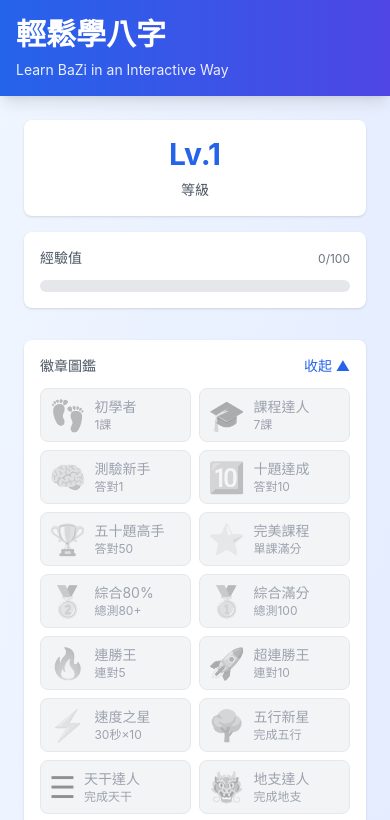
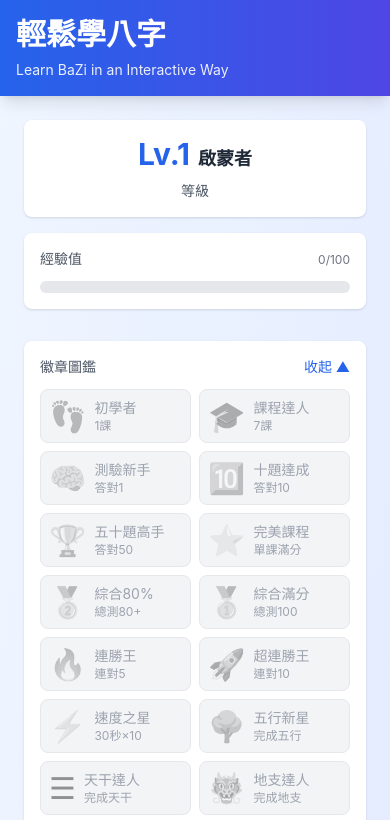
Before and after one commit to insilencio-app/bazi-game, a React (Vite) app: page / in a window 390 px wide. Shown: the top 820 px of the page. Built offline with nearby package versions, Linux system fonts and the light colour scheme.

Commit message:
Fix mobile layout for match-type questions - force 2-column layout on all screen sizes

```diff
--- a/src/pages/HomePage.tsx
+++ b/src/pages/HomePage.tsx
@@ -177,6 +177,32 @@ const loadPersistedProgress = (): PersistedProgress => {
   }
 };
 
+const getLevelTitle = (level: number): string => {
+  if (level >= 30) return '陰陽宗師';
+  if (level >= 25) return '天命者';
+  if (level >= 21) return '八字聖人';
+  if (level === 20) return '大師';
+  if (level === 19) return '智者';
+  if (level === 18) return '玄門高手';
+  if (level === 17) return '命理宗師';
+  if (level === 16) return '宗師';
+  if (level === 15) return '博學士';
+  if (level === 14) return '專家';
+  if (level === 13) return '命理師';
+  if (level === 12) return '玄學士';
+  if (level === 11) return '術士';
+  if (level === 10) return '精進者';
+  if (level === 9) return '悟道士';
+  if (level === 8) return '通者';
+  if (level === 7) return '勤修士';
+  if (level === 6) return '實踐者';
+  if (level === 5) return '明理生';
+  if (level === 4) return '求道者';
+  if (level === 3) return '習者';
+  if (level === 2) return '入門生';
+  return '啟蒙者';
+};
+
 const calculateLevelProgress = (totalXp: number) => {
   let level = 1;
   let xpIntoCurrentLevel = totalXp;
@@ -262,9 +288,14 @@ export const HomePage: React.FC = () => {
   const [fastCorrectInRun, setFastCorrectInRun] = useState(0);
   const [questionStartAt, setQuestionStartAt] = useState<number | null>(null);
   const [isBadgeGalleryOpen, setIsBadgeGalleryOpen] = useState(true);
+  const [levelUpNotice, setLevelUpNotice] = useState<number | null>(null);
+  const [pendingBadgeNotices, setPendingBadgeNotices] = useState<BadgeId[]>([]);
+  const [activeBadgeNotice, setActiveBadgeNotice] = useState<BadgeId | null>(null);
 
   const levelProgress = calculateLevelProgress(userProgress.totalXp);
   const allBadgeIds = Object.keys(BADGE_DEFINITIONS) as BadgeId[];
+  const previousLevelRef = React.useRef(levelProgress.level);
+  const previousUnlockedBadgeIdsRef = React.useRef<Set<BadgeId>>(new Set(unlockedBadgeIds));
 
   React.useEffect(() => {
     if (typeof window === 'undefined') return;
@@ -280,6 +311,52 @@ export const HomePage: React.FC = () => {
 
     window.localStorage.setItem(PROGRESS_STORAGE_KEY, JSON.stringify(payload));
   }, [userProgress, completedLessonIds, perfectLessonIds, highScoreLessonIds, lessonAttemptCounts, unlockedBadgeIds]);
+
+  React.useEffect(() => {
+    if (levelProgress.level > previousLevelRef.current) {
+      setLevelUpNotice(levelProgress.level);
+    }
+    previousLevelRef.current = levelProgress.level;
+  }, [levelProgress.level]);
+
+  React.useEffect(() => {
+    if (levelUpNotice === null) return;
+
+    const timer = window.setTimeout(() => {
+      setLevelUpNotice(null);
+    }, 10000);
+
+    return () => window.clearTimeout(timer);
+  }, [levelUpNotice]);
+
+  React.useEffect(() => {
+    const prevUnlocked = previousUnlockedBadgeIdsRef.current;
+    const newlyUnlocked = unlockedBadgeIds.filter((badgeId) => !prevUnlocked.has(badgeId));
+
+    if (newlyUnlocked.length > 0) {
+      setPendingBadgeNotices((prev) => [...prev, ...newlyUnlocked]);
+    }
+
+    previousUnlockedBadgeIdsRef.current = new Set(unlockedBadgeIds);
+  }, [unlockedBadgeIds]);
+
+  React.useEffect(() => {
+    if (levelUpNotice !== null || activeBadgeNotice || pendingBadgeNotices.length === 0) return;
+
+    const [nextBadgeId, ...rest] = pendingBadgeNotices;
+    setActiveBadgeNotice(nextBadgeId);
+    setPendingBadgeNotices(rest);
+  }, [pendingBadgeNotices, activeBadgeNotice, levelUpNotice]);
+
+  React.useEffect(() => {
+    if (!activeBadgeNotice) return;
+
+    const timer = window.setTimeout(() => {
+      setActiveBadgeNotice(null);
+    }, 10000);
+
+    return () => window.clearTimeout(timer);
+  }, [activeBadgeNotice]);
 
   // Generate random questions when in quiz mode
   React.useEffect(() => {
@@ -522,9 +599,46 @@ export const HomePage: React.FC = () => {
     },
   ];
 
+  const rewardOverlay = (
+    (levelUpNotice !== null || activeBadgeNotice) ? (
+      <div className="fixed inset-0 z-50 flex items-center justify-center bg-black/50 p-4 animate-in fade-in duration-300">
+        {levelUpNotice !== null && (
+          <div className="w-full max-w-md rounded-3xl bg-gradient-to-br from-indigo-600 to-blue-600 text-white shadow-2xl px-6 py-8 text-center animate-in zoom-in-95 duration-300 pointer-events-auto">
+            <p className="text-sm opacity-90">等級提升</p>
+            <p className="text-4xl mt-2">🎉</p>
+            <p className="text-2xl sm:text-3xl font-extrabold mt-2">升到 Lv.{levelUpNotice}</p>
+            <p className="text-xl sm:text-2xl font-bold mt-2 opacity-95">{getLevelTitle(levelUpNotice)}</p>
+            <button
+              onClick={() => setLevelUpNotice(null)}
+              className="mt-6 w-full rounded-xl bg-white/20 hover:bg-white/30 transition-colors py-2 font-semibold"
+            >
+              繼續
+            </button>
+          </div>
+        )}
+
+        {levelUpNotice === null && activeBadgeNotice && (
+          <div className="w-full max-w-md rounded-3xl bg-white border border-amber-200 shadow-2xl px-6 py-8 text-center animate-pulse pointer-events-auto">
+            <p className="text-sm text-amber-700 font-semibold">新徽章解鎖</p>
+            <p className="text-5xl mt-3">{BADGE_DEFINITIONS[activeBadgeNotice].emoji}</p>
+            <p className="text-2xl sm:text-3xl font-extrabold text-gray-800 mt-2">{BADGE_DEFINITIONS[activeBadgeNotice].name}</p>
+            <p className="text-sm sm:text-base text-gray-500 mt-2">{BADGE_DEFINITIONS[activeBadgeNotice].hintLong}</p>
+            <button
+              onClick={() => setActiveBadgeNotice(null)}
+              className="mt-6 w-full rounded-xl bg-amber-500 hover:bg-amber-600 text-white transition-colors py-2 font-semibold"
+            >
+              繼續
+            </button>
+          </div>
+        )}
+      </div>
+    ) : null
+  );
+
   // Main Menu
   if (currentMode === 'menu') {
     return (
+      <>
         <div className="min-h-screen bg-gradient-to-br from-blue-50 to-indigo-100">
           {/* Header */}
           <header className="bg-gradient-to-r from-blue-600 to-indigo-600 text-white p-4 sm:p-8 shadow-lg">
@@ -536,7 +650,10 @@ export const HomePage: React.FC = () => {
           <div className="max-w-6xl mx-auto p-6">
             <div className="grid grid-cols-1 sm:grid-cols-2 gap-4 mb-8">
               <div className="bg-white p-4 sm:p-6 rounded-lg shadow text-center">
-              <div className="text-3xl sm:text-4xl lg:text-5xl font-bold text-blue-600">Lv.{levelProgress.level}</div>
+                <div className="flex items-baseline justify-center gap-2 sm:gap-3">
+                  <span className="text-3xl sm:text-4xl lg:text-5xl font-bold text-blue-600">Lv.{levelProgress.level}</span>
+                  <span className="text-lg sm:text-xl lg:text-2xl text-gray-800 font-semibold">{getLevelTitle(levelProgress.level)}</span>
+                </div>
                 <p className="text-sm sm:text-base lg:text-lg text-gray-600 mt-2">等級</p>
               </div>
               <div className="bg-white p-4 sm:p-6 rounded-lg shadow">
@@ -647,6 +764,8 @@ export const HomePage: React.FC = () => {
             </div>
           </div>
         </div>
+        {rewardOverlay}
+      </>
     );
   }
 
@@ -843,6 +962,7 @@ export const HomePage: React.FC = () => {
 
     if (isQuizFinished) {
       return (
+        <>
           <div className="max-w-3xl mx-auto p-6 bg-white rounded-lg shadow-lg text-center">
             <h2 className="text-5xl font-bold mb-4">綜合測驗完成！</h2>
             <p className="text-xl text-gray-600 mb-6">你已完成綜合測驗。</p>
@@ -858,6 +978,8 @@ export const HomePage: React.FC = () => {
               返回主頁
             </button>
           </div>
+          {rewardOverlay}
+        </>
       );
     }
 
@@ -899,12 +1021,10 @@ export const HomePage: React.FC = () => {
             <h1 className="text-2xl sm:text-3xl font-bold text-gray-800">總測驗</h1>
             <button
               onClick={() => setCurrentMode('menu')}
-              className="p-2 rounded-full bg-gray-200 hover:bg-gray-300 text-gray-700 hover:text-gray-900 transition-colors"
+              className="bg-red-500 text-white px-4 py-2 rounded-lg hover:bg-red-600 font-semibold text-sm sm:text-base transition-colors"
               title="返回主頁"
             >
-              <svg className="w-8 h-8" fill="none" stroke="currentColor" viewBox="0 0 24 24">
-                <path strokeLinecap="round" strokeLinejoin="round" strokeWidth={2} d="M3 12a9 9 0 1 1 18 0 9 9 0 0 1-18 0z" />
-              </svg>
+              返回主頁
             </button>
           </div>
           <div className="w-full bg-gray-200 rounded-full h-2 mt-4">
--- a/src/pages/LessonPage.tsx
+++ b/src/pages/LessonPage.tsx
@@ -616,9 +616,9 @@ export const LessonPage: React.FC<LessonProps> = ({ lessonId, onComplete, onExit
         <div className="mb-8">
           <h2 className="text-xl sm:text-3xl lg:text-4xl font-bold mb-3 sm:mb-4 text-gray-800">{currentStep.prompt}</h2>
           <p className="text-sm sm:text-base text-gray-600 mb-4">先選擇左邊的項目，然後點擊右邊對應的選項進行配對</p>
-          <div className="grid grid-cols-1 sm:grid-cols-2 gap-3 sm:gap-4">
-            <div className="space-y-2">
-              <h3 className="text-sm sm:text-base font-semibold text-gray-700 mb-2">選擇項目：</h3>
+          <div className="grid grid-cols-2 gap-2 sm:gap-4">
+            <div className="space-y-1.5 sm:space-y-2">
+              <h3 className="text-xs sm:text-base font-semibold text-gray-700 mb-1 sm:mb-2">選擇項目：</h3>
               {currentStep.pairs.map((pair, index) => {
                 const uniqueKey = `${pair.left}-${index}`;
                 const isMatched = matchedPairs.some((mp) => mp[0] === uniqueKey);
@@ -627,7 +627,7 @@ export const LessonPage: React.FC<LessonProps> = ({ lessonId, onComplete, onExit
                     key={uniqueKey}
                     onClick={() => handleMatchLeft(pair.left, index)}
                     disabled={isMatched}
-                    className={`w-full p-2 sm:p-3 rounded-lg border-2 text-left transition-all text-xs sm:text-base lg:text-lg font-semibold ${
+                    className={`w-full p-1.5 sm:p-3 rounded-lg border-2 text-left transition-all text-xs sm:text-base lg:text-lg font-semibold ${
                       isMatched
                         ? 'border-green-500 bg-green-50 text-green-700 cursor-not-allowed opacity-60'
                         : selectedLeft === uniqueKey
@@ -640,8 +640,8 @@ export const LessonPage: React.FC<LessonProps> = ({ lessonId, onComplete, onExit
                 );
               })}
             </div>
-            <div className="space-y-2">
-              <h3 className="text-sm sm:text-base font-semibold text-gray-700 mb-2">配對選項：</h3>
+            <div className="space-y-1.5 sm:space-y-2">
+              <h3 className="text-xs sm:text-base font-semibold text-gray-700 mb-1 sm:mb-2">配對選項：</h3>
               {shuffledRights.map((item) => {
                 const isMatched = matchedPairs.some((mp) => mp[1] === item.id);
                 return (
@@ -649,7 +649,7 @@ export const LessonPage: React.FC<LessonProps> = ({ lessonId, onComplete, onExit
                     key={item.id}
                     onClick={() => handleMatchRight(item)}
                     disabled={isMatched}
-                    className={`w-full p-2 sm:p-3 rounded-lg border-2 text-left transition-all text-xs sm:text-base lg:text-lg font-semibold ${
+                    className={`w-full p-1.5 sm:p-3 rounded-lg border-2 text-left transition-all text-xs sm:text-base lg:text-lg font-semibold ${
                       isMatched
                         ? 'border-green-500 bg-green-50 text-green-700 cursor-not-allowed opacity-60'
                         : selectedLeft
```
Lines whose indentation alone changed are shown as unchanged.
